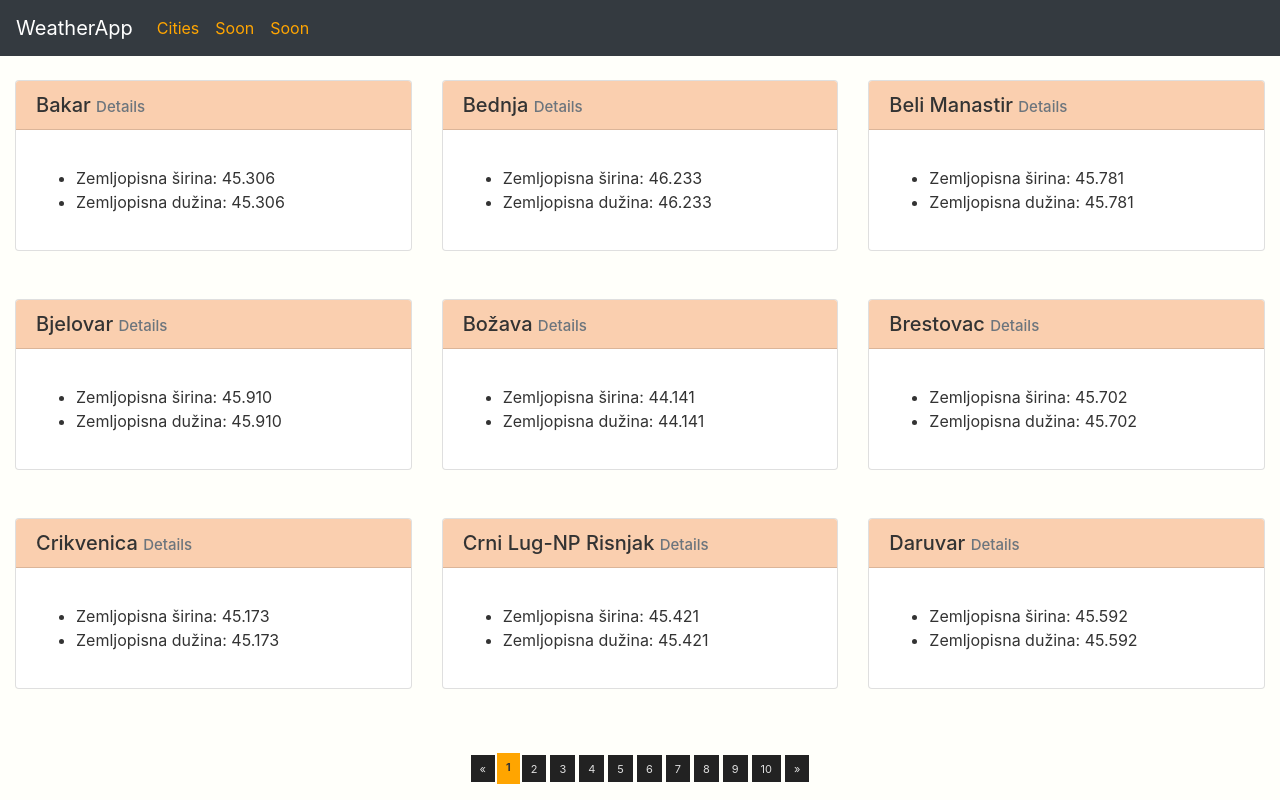
After one commit to Ngrbac/webapp, a Django app: page /cities/ in a window 1280 px wide. The commit adds this page. Run offline with Django 3.2, Linux system fonts and the light colour scheme; data comes from the database, SQL or seed files in the repository; parts of the project's set-up code (start-up, migrations or seed data) failed here and were passed over; some libraries are stand-ins or nearby versions.

Commit message:
working - db detV, listV

```diff
--- a/website/weather/models.py
+++ b/website/weather/models.py
@@ -52,7 +52,7 @@ class CityDataManager(models.Manager):
             #return city_data
         except:
             with open('log.txt', 'a') as file:
-                file.write(f'{datetime.datetime.now}: failed update.')
+                file.write(f'{datetime.datetime.now}: failed update. \n')
             pass
 
 class City(models.Model):
--- a/website/weather/static/weather/main.css
+++ b/website/weather/static/weather/main.css
@@ -18,3 +18,25 @@ body {
 .site-header .navbar-nav .nav-link:active {
     color: white;
 }
+
+.pagination {
+    clear:both;
+    position:relative;
+    font-size:11px;
+    text-align:center;
+}
+
+.pagination span, .pagination a {
+    display:inline-block;
+    margin: 2px 2px 2px 2px;
+    padding:6px 9px 5px 9px;
+    text-decoration:none;
+    color: #ddd;
+    background: #222;
+}
+
+.pagination .current{
+    padding:6px 9px 5px 9px;
+    font-weight: bold;
+    background: orange;
+}
--- a/website/weather/templates/weather/base.html
+++ b/website/weather/templates/weather/base.html
@@ -21,9 +21,9 @@
             </button>
             <div class="collapse navbar-collapse" id="navbarNavAltMarkup">
               <div class="navbar-nav">
-                <a class="nav-item nav-link" href="{% url 'weather' %}">Weather</a>
-                <a class="nav-item nav-link" href="#">Features</a>
-                <a class="nav-item nav-link" href="#">Pricing</a>
+                <a class="nav-item nav-link" href="{% url 'cities' %}">Cities</a>
+                <a class="nav-item nav-link" href="#">Soon</a>
+                <a class="nav-item nav-link" href="#">Soon</a>
               </div>
             </div>
           </nav>
--- /dev/null
+++ b/website/weather/templates/weather/cities.html
@@ -0,0 +1,50 @@
+{% extends "weather/base.html" %}
+
+{% block content %}
+    {% for city in cities %}
+        <div class="col-md-4 mr-auto">
+            <div class="card" style="margin-top:3rem">
+                <h5 class="card-header" style="background-color:#facfaf">
+                    {{ city.gradime }}  <a class="text-muted" style="font-size:75%" href="{% url 'city-detail' city.id %}">Details</a>
+                </h5>
+                <div class="card-body">
+                    <p class="card-text">
+                        <ul>
+                            <li>Zemljopisna širina: {{ city.lat }}</li>
+                            <li>Zemljopisna dužina: {{ city.lat }}</li>
+                        </ul>
+                    </p>
+                </div>
+            </div>
+        </div>
+    {% endfor %}
+    <div class="container-fluid">
+        <div class="row">
+            <div class="col-md-12 fixed-bottom">
+                {% if is_paginated %}
+                    <nav>
+                        <ul class="pagination justify-content-center">
+                            {% if page_obj.has_previous %}
+                                <li ><a href="?page={{ page_obj.previous_page_number }}">&laquo;</a></li>
+                            {% else %}
+                                <li class="disabled"><span>&laquo;</span></li>
+                            {% endif %}
+                            {% for i in paginator.page_range %}
+                                {% if page_obj.number == i %}
+                                    <li class="current">{{ i }} <span class="sr-only">(current)</span></li>
+                                {% else %}
+                                    <li><a href="?page={{ i }}">{{ i }}</a></li>
+                                {% endif %}
+                            {% endfor %}
+                            {% if page_obj.has_next %}
+                                <li><a href="?page={{ page_obj.next_page_number }}">&raquo;</a></li>
+                            {% else %}
+                                <li class="disabled"><span>&raquo;</span></li>
+                            {% endif %}
+                        </ul>
+                    </nav>
+                {% endif %}
+            </div>
+        </div>
+    </div>
+{% endblock %}
--- a/website/weather/urls.py
+++ b/website/weather/urls.py
@@ -1,8 +1,9 @@
 from django.urls import path
-from .views import WeatherListView
+from .views import CityListView, CityDetail
 from . import views
 
 urlpatterns = [
     path('', views.weatherView, name = 'home'),
-    path('weather/', WeatherListView.as_view(), name = 'weather'),
+    path('cities/', CityListView.as_view(), name = 'cities'),
+    path('city/<int:pk>/', CityDetail.as_view(), name='city-detail'),
 ]
--- a/website/weather/views.py
+++ b/website/weather/views.py
@@ -1,11 +1,23 @@
 from django.shortcuts import render
 from django.views.generic import ListView
-from .models import City
+from django.views.generic.detail import DetailView
+from .models import City, CityData
 
 def weatherView(request):
     return render(request, template_name='weather/base.html')
 
-class WeatherListView(ListView):
+class CityListView(ListView):
     model = City
-    template_name = 'weather/weather.html'
-    context_object_name = 'weather'
+    template_name = 'weather/cities.html'
+    context_object_name = 'cities'
+    paginate_by=9
+    queryset = City.objects.all().order_by('gradime')
+
+class CityDetail(DetailView):
+    model = City
+    template_name = 'weather/citydetail.html'
+    context_object_name = 'city'
+
+class CityDataDetail(DetailView):
+    model = CityData
+    context_object_name = 'citydata'
```
Also changed, not shown: website/weather/tasks.py (+30 -17 lines), website/weather/templates/weather/citydetail.html (added, +26 -0 lines), website/weather/templates/weather/weather.html (deleted, +0 -22 lines).
